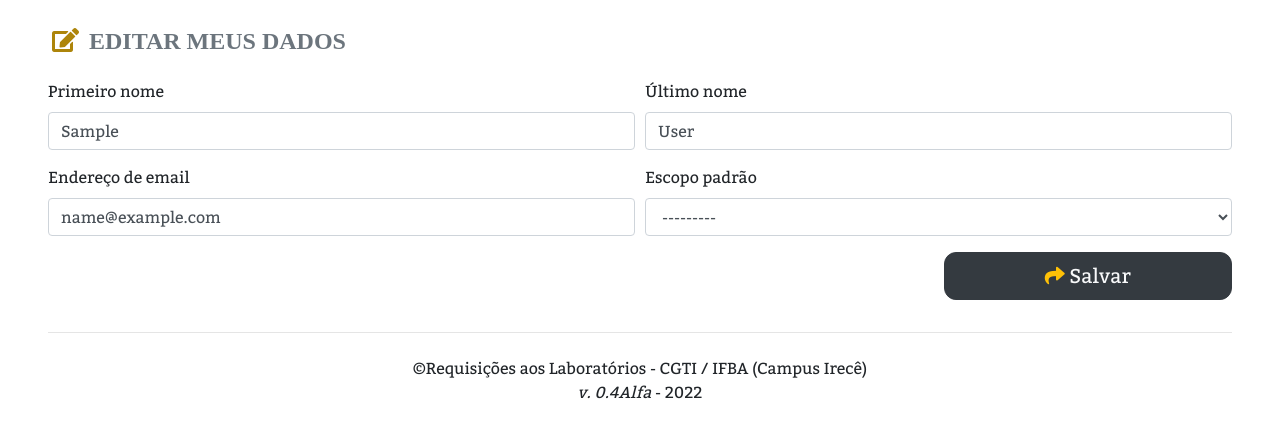
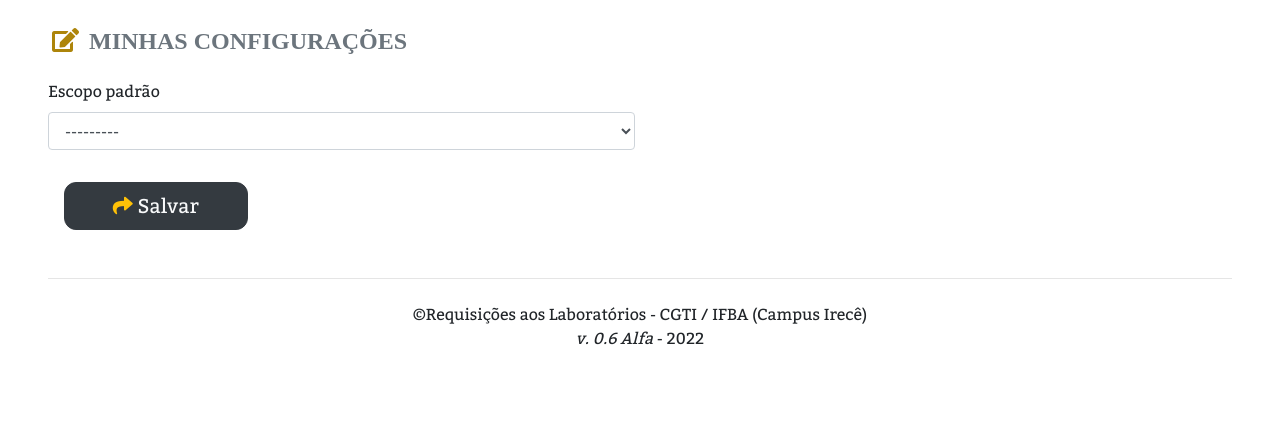
Before and after one commit to marciliobr/reqlab, a Django app: page /meus_dados in a window 1280 px wide. Shown: the part 79-517 px from the top of the page. Run offline with Django 3.2, Linux system fonts and the light colour scheme; the visitor is signed in with stand-in values (Sample User, id 1); data comes from the database, SQL or seed files in the repository; data that the repository does not hold is empty; parts of the project's set-up code (start-up, migrations or seed data) failed here and were passed over; some libraries are stand-ins or nearby versions.

Commit message:
User don't edit your informations

```diff
--- a/lab/forms.py
+++ b/lab/forms.py
@@ -97,8 +97,7 @@ class EditUserForm(forms.ModelForm):
 
     class Meta:
         model = Usuario
-        fields = '__all__'
-        exclude = ['password', 'date_joined', 'username']
+        fields = ['escopo_default']
         widgets = {'last_login': forms.DateTimeInput(attrs={'readonly': ''}),
                    'date_joined': forms.DateTimeInput(attrs={'readonly': ''}),
                    'username': forms.TextInput(attrs={'readonly': ''})}
--- a/lab/templates/lab/edit_user.html
+++ b/lab/templates/lab/edit_user.html
@@ -3,7 +3,7 @@
 {% load widget_tweaks %}
 
 {% block conteudo %}
-<h4 class="fa mb-4 text-secondary"><i class="fas fa-edit p-1" style="color:#ad850b"></i> EDITAR MEUS DADOS</h4>
+<h4 class="fa mb-4 text-secondary"><i class="fas fa-edit p-1" style="color:#ad850b"></i> MINHAS CONFIGURAÇÕES</h4>
 
 <form method="post" action="{% url 'edit_user'%}">
     {%if not user.email %}
@@ -32,61 +32,6 @@
     <div class="form-row">
 
         <div class="form-group col-md-6">
-            <label>{{form.first_name.label}}</label>
-            {% if form.is_bound %}
-            {% if form.first_name.errors %}
-            {% render_field form.first_name class="form-control is-invalid" %}
-            {% for error in form.first_name.errors %}
-            <div class="invalid-feedback">{{ error }}</div>
-            {% endfor %}
-            {% else %}
-            {% render_field form.first_name class="form-control is-valid" %}
-            {% endif %}
-            {% else %}
-            {% render_field form.first_name class="form-control" %}
-            {% endif %}
-        </div>
-        <div class="form-group col-md-6">
-            <label>{{form.last_name.label}}</label>
-            {% if form.is_bound %}
-            {% if form.last_name.errors %}
-            {% render_field form.last_name class="form-control is-invalid" %}
-            {% for error in form.last_name.errors %}
-            <div class="invalid-feedback">{{ error }}</div>
-            {% endfor %}
-            {% else %}
-            {% render_field form.last_name class="form-control is-valid" %}
-            {% endif %}
-            {% else %}
-            {% render_field form.last_name class="form-control" %}
-            {% endif %}
-        </div>
-
-
-    </div>
-
-
-    <div class="form-row">
-
-        <div class="form-group col-md-6">
-            <label>{{form.email.label}}</label>
-            {% if form.is_bound %}
-            {% if form.email.errors %}
-            {% render_field form.email class="form-control is-invalid" %}
-            {% for error in form.email.errors %}
-            <div class="invalid-feedback">{{ error }}</div>
-            {% endfor %}
-            {% else %}
-            {% render_field form.email class="form-control is-valid" %}
-            {% endif %}
-            {% else %}
-            {% render_field form.email class="form-control" %}
-            {% endif %}
-        </div>
-
-
-
-        <div class="form-group col-md-6">
             <label>{{form.escopo_default.label}}</label>
             {% if form.is_bound %}
             {% if form.escopo_default.errors %}
@@ -105,8 +50,8 @@
     </div>
 
 
-    <div class="form-row justify-content-end">
-        <div class="form-group col-md-3">
+    <div class="form-row p-3">
+        <div class="form-group col-md-2">
             <button type="submit" class="btn btn-lg btn-block btn-dark text-light">
                 <i class="fas fa-share text-warning"></i>
                 Salvar</button>
--- a/lab/templates/lab/includes/navbar.html
+++ b/lab/templates/lab/includes/navbar.html
@@ -97,7 +97,7 @@
                         <li class='small mb-2 shadow'><b>E-mail:</b><br />{{user.email}}</li>
                         <li class='small mb-2 shadow'><b>Último Login:</b> <br />{{user.last_login}}</li>
                         <li><a class="lab-light-hover btn gradiente btn-block text-warning mb-3 shadow"
-                                href="{% url 'edit_user'%}">Editar Meus Dados</a></li>
+                                href="{% url 'edit_user'%}">Minhas Configurações</a></li>
                         <!--Botão Logout-->
                         <li><a class="lab-warning-hover gradiente btn btn-block"
                                 href="javascript:document.getElementById('logoutForm').submit()">
--- a/lab/templates/lab/layout.html
+++ b/lab/templates/lab/layout.html
@@ -60,7 +60,7 @@
 <footer>
     <div id="footer"></div>
     <p class="text-center mt-4">&copy;Requisições aos Laboratórios  -  CGTI / IFBA (Campus Irecê) <br>
-        <i>v. 0.4Alfa</i>  -  {% now 'Y' %}
+        <i>v. 0.6 Alfa</i>  -  {% now 'Y' %}
 
         </p>
 </footer>
```
Also changed, not shown: lab/admin.py (+5 -2 lines), lab/backend.py (+4 -30 lines), sl/settings.py (+7 -3 lines), lab/migrations/0001_initial.py, lab/migrations/0003_auto_20200320_1607.py (deleted), 1 other file.
